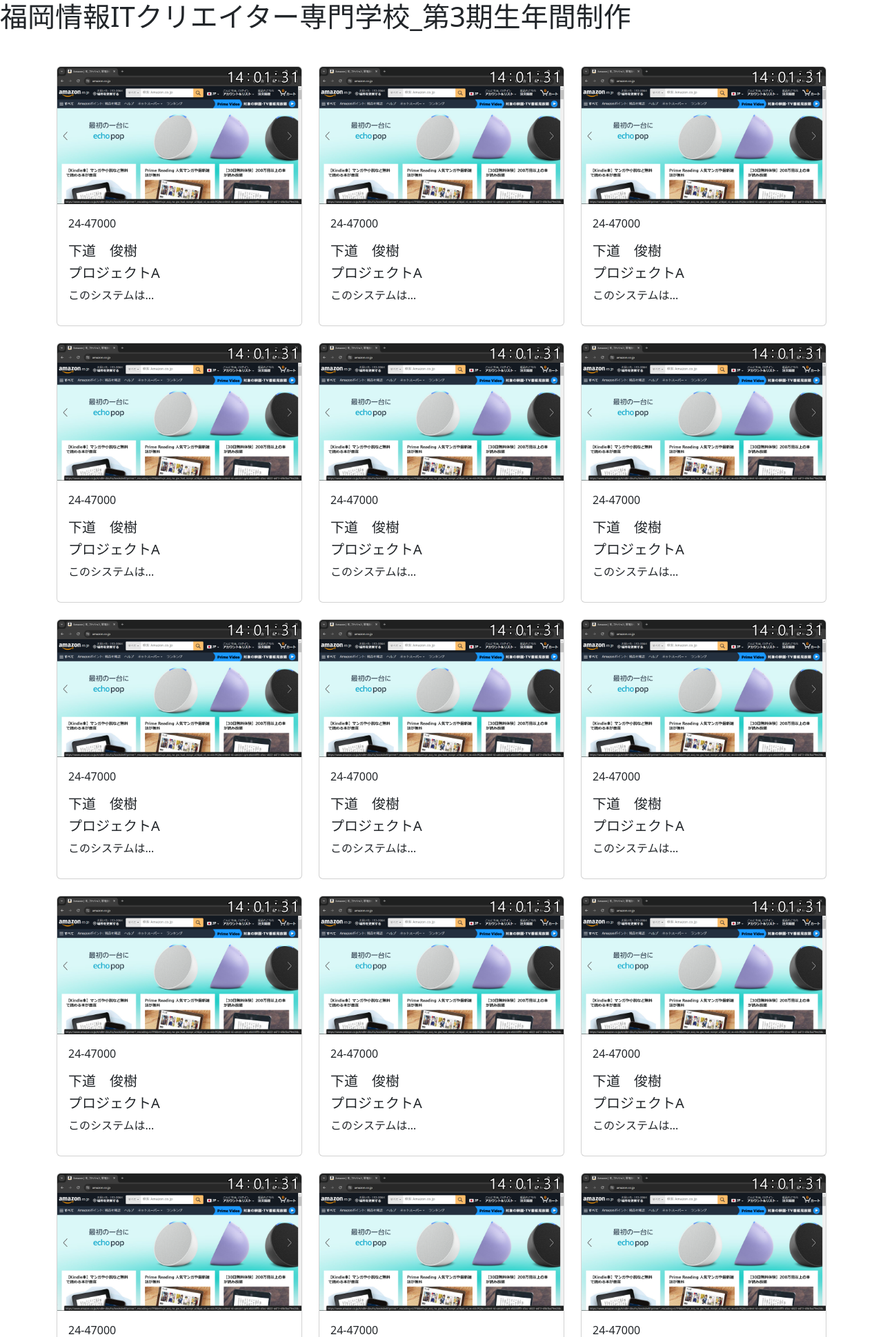
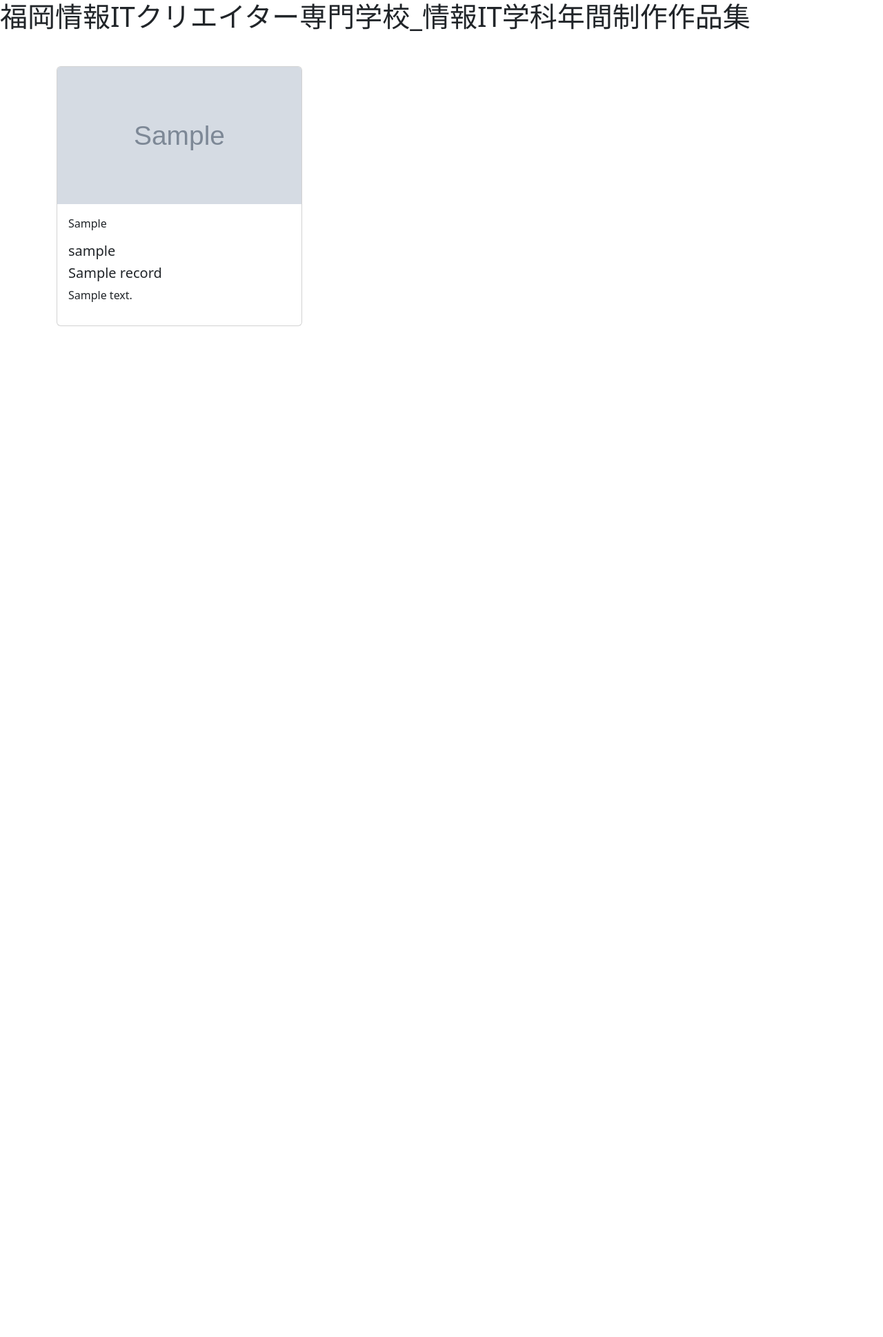
Before and after one commit to t-shitamichi24/WebApp, a Django app: template portfolio2024/portfolio/templates/index.html in a window 1280 px wide. Shown: the top 1939 px of the page at 69% size. After the commit the page ends 473 px from the top, so only its background shows below. Run offline with Django 5.2, Linux system fonts and the light colour scheme; the template is opened without the code that fills it: most values are stand-ins (such as "Sample title", 1, 10 or a date in 2020); grey boxes marked "Sample" are stand-in pictures.

Commit message:
24.12.17

```diff
--- a/portfolio2024/portfolio/templates/base.html
+++ b/portfolio2024/portfolio/templates/base.html
@@ -12,17 +12,7 @@
 
 <body>
   {% block contents %}{% endblock %}
-
-  <footer class="text-muted py-5">
-    <div class="container">
-      <p class="float-end mb-1">
-        <a href="#">Back to top</a>
-      </p>
-      <p class="mb-1">&copy; t_shitamichi</p>
-  </footer>
-
-  <script src="../assets/dist/js/bootstrap.bundle.min.js"></script>
-
+  <script src="{% static 'assets/dist/js/bootstrap.bundle.min.js' %}"></script>
 </body>
 
 </html>
--- a/portfolio2024/portfolio/templates/index.html
+++ b/portfolio2024/portfolio/templates/index.html
@@ -6,24 +6,56 @@
 
 {% block contents %}
 <div class="header">
-  <h1>福岡情報ITクリエイター専門学校_第3期生年間制作</h1>
+  <h1>福岡情報ITクリエイター専門学校_情報IT学科年間制作作品集</h1>
 </div>
 <div class="container mt-5">
   <div class="row">
     <!-- Sample card template -->
     {% with ''|center:50 as range %}
-    {% for _ in range %}
+    {% for record in object_list %}
+    {% if record.system_name %}
+    <div class="col-md-4 mb-4">
+      <a href="#" style="text-decoration-line: none;">
+      <div class="card h-100">
+        {% if record.system_thumbnail %}
+        <img src="{{ record.system_thumbnail.url }}" alt="サムネイル画像" class="card-img-top" style="aspect-ratio: 16 / 9;">
+        {% else %}
+        <img src="{% static 'assets/noimage.png' %}" alt="サムネイル画像" class="card-img-top">
+        {% endif %}
+        <div class="card-body">
+          <p class="student-no">{{record.student.student_no}}</p>
+          <h5 class="student-name">{{record.student.username}}</h5>
+          {% if record.system_name %}
+          <h5 class="system-name">{{record.system_name}}</h5>
+          <p class="system-summary">{{record.system_summary}}</p>
+          {% else %}
+          <h5 class="system-name">システム未提出</h5>
+          {% endif %}
+        </div>
+      </div>
+      </a>
+    </div>
+    {% else %}
     <div class="col-md-4 mb-4">
       <div class="card h-100">
-        <img src="{% static 'assets/test.png' %}" alt="サムネイル画像" class="card-img-top">
+        {% if record.system_thumbnail %}
+        <img src="{{record.system_thumbnail}}" alt="サムネイル画像" class="card-img-top">
+        {% else %}
+        <img src="{% static 'assets/noimage.png' %}" alt="サムネイル画像" class="card-img-top">
+        {% endif %}
         <div class="card-body">
-          <p class="student-no">24-47000</p>
-          <h5 class="student-name">下道　俊樹</h5>
-          <h5 class="system-name">プロジェクトA</h5>
-          <p class="system-summary">このシステムは...</p>
+          <p class="student-no">{{record.student.student_no}}</p>
+          <h5 class="student-name">{{record.student.username}}</h5>
+          {% if record.system_name %}
+          <h5 class="system-name">{{record.system_name}}</h5>
+          {% else %}
+          <h5 class="system-name">システム未提出</h5>
+          {% endif %}
+          <p class="system-summary">{{record.system_summary}}</p>
         </div>
       </div>
     </div>
+    {% endif %}
     {% endfor %}
     {% endwith %}
   </div>
--- a/portfolio2024/portfolio2024/urls.py
+++ b/portfolio2024/portfolio2024/urls.py
@@ -17,7 +17,15 @@
 from django.contrib import admin
 from django.urls import path,include
 
+from django.conf import settings
+from django.conf.urls.static import static
+
 urlpatterns = [
     path('admin/', admin.site.urls),
     path('',include('portfolio.urls')),
 ]
+
+urlpatterns += static(
+    settings.MEDIA_URL,
+    document_root=settings.MEDIA_ROOT
+)
```
Also changed, not shown: portfolio2024/portfolio/models.py (+23 -8 lines), portfolio2024/portfolio/views.py (+10 -2 lines), portfolio2024/portfolio2024/settings.py (+14 -14 lines), portfolio2024/db.sqlite3, portfolio2024/media/photos/11.10.jpg (added), portfolio2024/media/photos/11.9.jpg (added), portfolio2024/portfolio/migrations/0001_initial.py, portfolio2024/portfolio/migrations/0002_alter_system_system_background_and_more.py (added), portfolio2024/portfolio/migrations/0002_remove_student_student_name_alter_student_username.py (deleted), portfolio2024/portfolio/migrations/0003_system_system_url.py (added), portfolio2024/portfolio/urls.py (line endings or trailing spaces), portfolio2024/static/assets/noimage.png (added).
